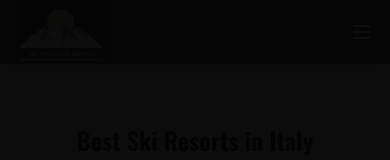
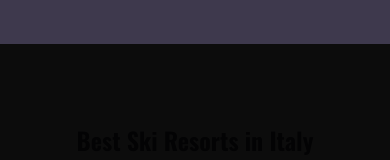
Before and after one commit to Max-climber/landing-guide-Italy, a React (Vite) app: page / in a window 390 px wide. Both pictures are taken after a click on the picture 195 px from the left and 4042 px from the top of the page. Shown: the part 3620-3780 px from the top of the page. Built offline with nearby package versions, Linux system fonts and the light colour scheme.

Commit message:
Optimize mobile scroll performance: add throttling, hardware acceleration, and mobile-specific CSS optimizations

```diff
--- a/src/App.jsx
+++ b/src/App.jsx
@@ -1,4 +1,4 @@
-import { useState, useEffect } from 'react'
+import { useState, useEffect, useRef } from 'react'
 import Navigation from './components/Navigation'
 import Hero from './components/Hero'
 import About from './components/About'
@@ -11,10 +11,21 @@ import Footer from './components/Footer'
 
 function App() {
   const [scrollY, setScrollY] = useState(0)
+  const ticking = useRef(false)
 
   useEffect(() => {
-    const handleScroll = () => setScrollY(window.scrollY)
-    window.addEventListener('scroll', handleScroll)
+    const handleScroll = () => {
+      if (!ticking.current) {
+        window.requestAnimationFrame(() => {
+          setScrollY(window.scrollY)
+          ticking.current = false
+        })
+        ticking.current = true
+      }
+    }
+
+    // Используем passive для лучшей производительности на мобильных
+    window.addEventListener('scroll', handleScroll, { passive: true })
     return () => window.removeEventListener('scroll', handleScroll)
   }, [])
 
--- a/src/components/ImageModal.jsx
+++ b/src/components/ImageModal.jsx
@@ -104,9 +104,10 @@ const ImageModal = ({ isOpen, onClose, images, initialIndex = 0, resortName }) =
             initial={{ opacity: 0 }}
             animate={{ opacity: 1 }}
             exit={{ opacity: 0 }}
-            transition={{ duration: 0.3 }}
+            transition={{ duration: 0.3, ease: 'easeOut' }}
             className="fixed inset-0 bg-black/95 z-50"
             onClick={onClose}
+            style={{ willChange: 'opacity' }}
           />
 
           {/* Контент модального окна */}
@@ -118,12 +119,13 @@ const ImageModal = ({ isOpen, onClose, images, initialIndex = 0, resortName }) =
               initial={{ opacity: 0, scale: 0.9 }}
               animate={{ opacity: 1, scale: 1 }}
               exit={{ opacity: 0, scale: 0.9 }}
-              transition={{ duration: 0.3 }}
+              transition={{ duration: 0.3, ease: 'easeOut' }}
               className="relative w-full max-w-5xl aspect-video flex items-center justify-center rounded-3xl overflow-hidden bg-black/70 shadow-2xl"
               onClick={(e) => e.stopPropagation()}
               onTouchStart={onTouchStart}
               onTouchMove={onTouchMove}
               onTouchEnd={onTouchEnd}
+              style={{ willChange: 'transform, opacity', transform: 'translateZ(0)' }}
             >
               {/* Изображение фиксированного размера */}
               <div className="relative w-full h-full">
@@ -135,8 +137,9 @@ const ImageModal = ({ isOpen, onClose, images, initialIndex = 0, resortName }) =
                     initial={{ opacity: 0, x: 120 }}
                     animate={{ opacity: 1, x: 0 }}
                     exit={{ opacity: 0, x: -120 }}
-                    transition={{ duration: 0.3 }}
+                    transition={{ duration: 0.3, ease: 'easeOut' }}
                     className="absolute inset-0 w-full h-full object-cover"
+                    style={{ willChange: 'transform, opacity', transform: 'translateZ(0)' }}
                   />
                 </AnimatePresence>
               </div>
--- a/src/components/LanguageSwitcher.jsx
+++ b/src/components/LanguageSwitcher.jsx
@@ -44,6 +44,8 @@ const LanguageSwitcher = () => {
       whileTap={{ scale: 0.95 }}
       className="cursor-pointer transition-transform"
       aria-label={`Switch to ${nextLang === 'ru' ? 'Russian' : 'English'}`}
+      style={{ willChange: 'transform' }}
+      transition={{ type: 'spring', stiffness: 400, damping: 17 }}
     >
       <FlagIcon country={currentLang} />
     </motion.button>
--- a/src/components/Navigation.jsx
+++ b/src/components/Navigation.jsx
@@ -42,7 +42,7 @@ const Navigation = () => {
   }, [isOpen])
 
   return (
-    <nav ref={navRef} className="fixed top-0 left-0 right-0 z-50 transition-all duration-300 bg-color2 backdrop-blur-md shadow-lg">
+    <nav ref={navRef} className="fixed top-0 left-0 right-0 z-50 transition-all duration-300 bg-color2 backdrop-blur-md shadow-lg" style={{ transform: 'translateZ(0)', willChange: 'transform' }}>
       <div className="container-max px-4 md:px-8 lg:px-16">
         <div className="flex items-center justify-between h-16 sm:h-18 md:h-20">
           <a
--- a/src/index.css
+++ b/src/index.css
@@ -152,6 +152,9 @@
 
   .section-padding {
     @apply py-20 px-4 md:px-8 lg:px-16;
+    /* Hardware acceleration for sections */
+    transform: translateZ(0);
+    -webkit-transform: translateZ(0);
   }
 
   .container-max {
@@ -159,9 +162,44 @@
   }
 }
 
-/* Smooth scrolling */
+/* Smooth scrolling with mobile optimizations */
 html {
   scroll-behavior: smooth;
+  -webkit-overflow-scrolling: touch;
+  overflow-scrolling: touch;
+}
+
+/* Mobile scroll optimizations */
+* {
+  -webkit-tap-highlight-color: transparent;
+  -webkit-touch-callout: none;
+}
+
+body {
+  -webkit-font-smoothing: antialiased;
+  -moz-osx-font-smoothing: grayscale;
+  text-rendering: optimizeLegibility;
+  /* Hardware acceleration for smooth scrolling */
+  transform: translateZ(0);
+  -webkit-transform: translateZ(0);
+  /* Prevent scroll jank on mobile */
+  overscroll-behavior-y: contain;
+  -webkit-overflow-scrolling: touch;
+}
+
+/* Optimize images for mobile */
+img {
+  image-rendering: -webkit-optimize-contrast;
+  image-rendering: crisp-edges;
+  will-change: auto;
+}
+
+/* Optimize fixed elements */
+nav, header, footer {
+  transform: translateZ(0);
+  -webkit-transform: translateZ(0);
+  backface-visibility: hidden;
+  -webkit-backface-visibility: hidden;
 }
 
 /* Custom scrollbar */
```
Also changed, not shown: 1 other file (tests, documents, lock files or other folders).
